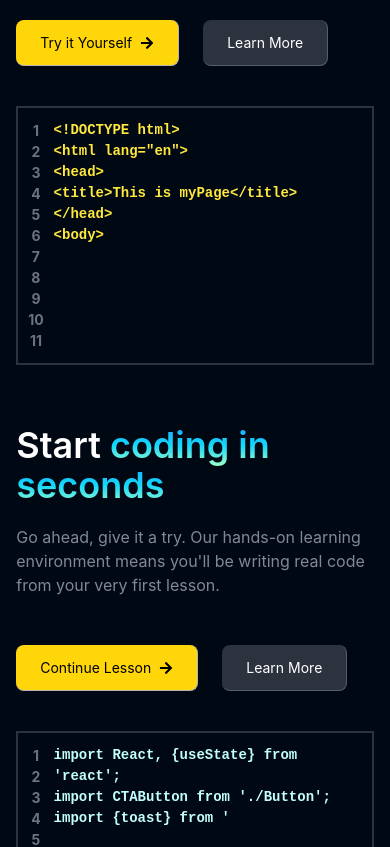
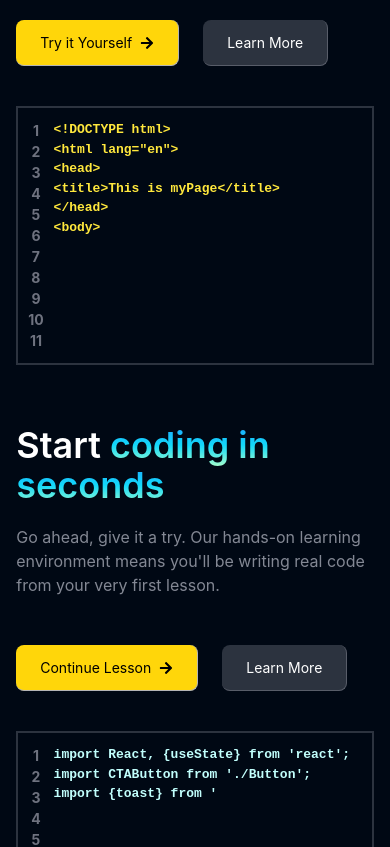
Before and after one commit to Akshay7016/StudyWeb-frontend, a React (Create React App) app: page / in a window 390 px wide. Shown: the part 1020-1867 px from the top of the page. Built offline with nearby package versions, Linux system fonts and the light colour scheme.

Commit message:
responsiveness added

```diff
--- a/src/components/CodeBlocks.js
+++ b/src/components/CodeBlocks.js
@@ -65,6 +65,7 @@ const CodeBlocks = ({
                                 display: "block",
                             }
                         }
+                        className="text-[13px] lg:text-[14px]"
                     />
                 </div>
             </div>
```
